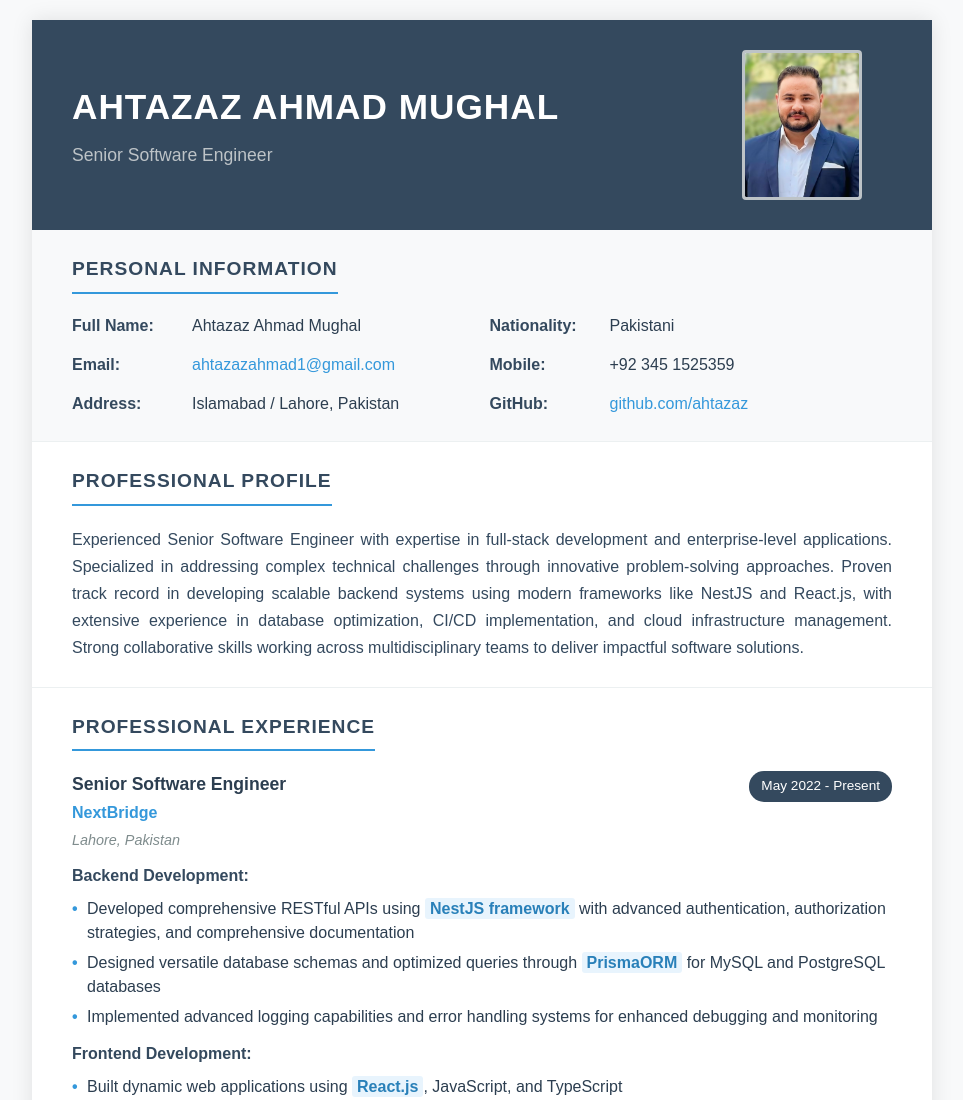
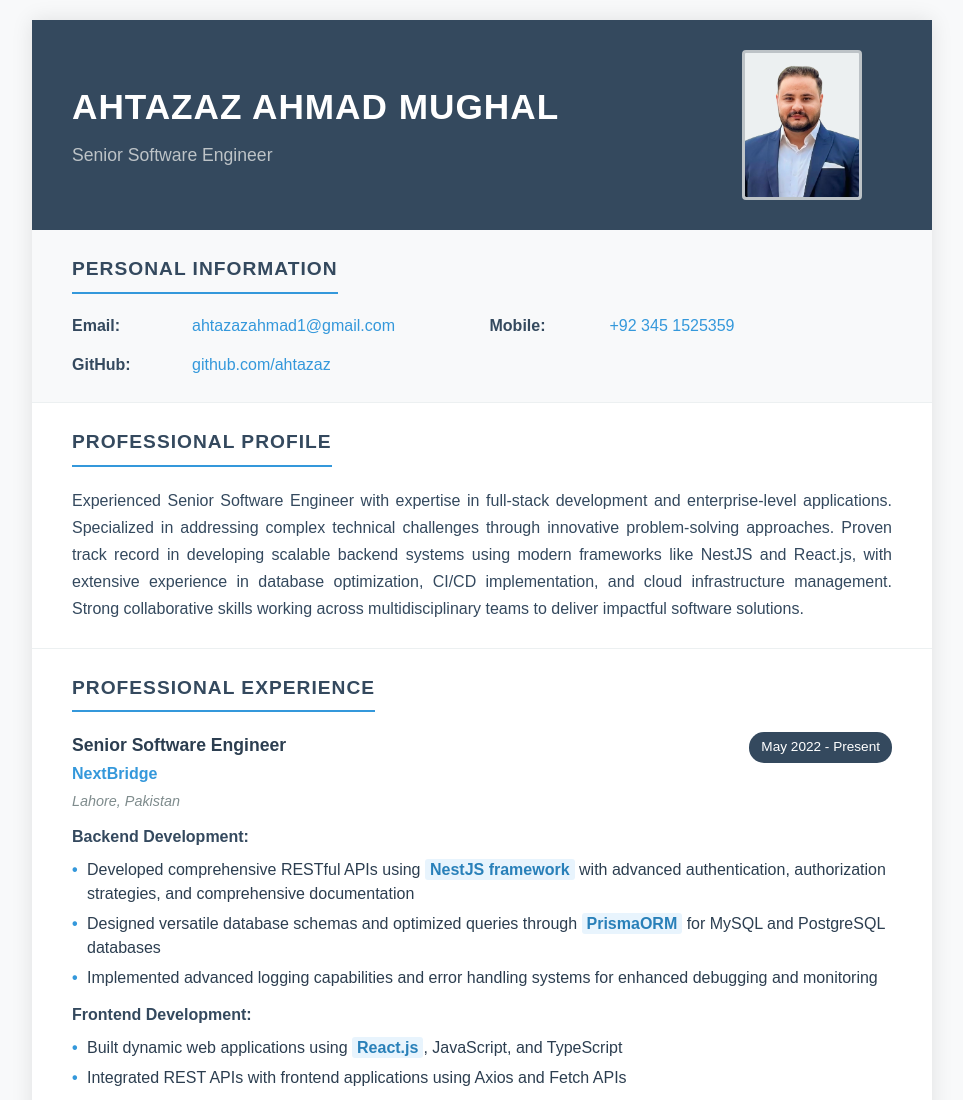
Before and after one commit to ahtazaz/resumes, a plain HTML site: page index.html in a window 1280 px wide. Shown: the top 1100 px of the page, without its empty margins (158-1121 px from the left). Drawn offline with Linux system fonts and the light colour scheme.

Commit message:
added images and refactoring

```diff
--- a/index.html
+++ b/index.html
@@ -371,7 +371,7 @@
             </div>
             <div class="photo-container">
                 <div class="photo-placeholder">
-                  <img src="mypic.JPG" alt="Ahtazaz Ahmad Mughal">
+                  <img src="mypic.png" alt="Ahtazaz Ahmad Mughal">
                 </div>
             </div>
         </header>
@@ -380,26 +380,18 @@
             <section class="section personal-info">
                 <h2 class="section-title">Personal Information</h2>
                 <div class="info-grid">
-                    <div class="info-item">
-                        <span class="info-label">Full Name:</span>
-                        <span class="info-value">Ahtazaz Ahmad Mughal</span>
-                    </div>
-                    <div class="info-item">
-                        <span class="info-label">Nationality:</span>
-                        <span class="info-value">Pakistani</span>
-                    </div>
+
                     <div class="info-item">
                         <span class="info-label">Email:</span>
                         <span class="info-value"><a href="mailto:ahtazazahmad1@gmail.com">ahtazazahmad1@gmail.com</a></span>
                     </div>
                     <div class="info-item">
                         <span class="info-label">Mobile:</span>
-                        <span class="info-value">+92 345 1525359</span>
+                        <span class="info-value">
+                            <a href="tel:+923451525359">+92 345 1525359</a>
+                          </span>
                     </div>
-                    <div class="info-item">
-                        <span class="info-label">Address:</span>
-                        <span class="info-value">Islamabad / Lahore, Pakistan</span>
-                    </div>
+
                     <div class="info-item">
                         <span class="info-label">GitHub:</span>
                         <span class="info-value"><a href="https://github.com/ahtazaz" target="_blank">github.com/ahtazaz</a></span>
```
Also changed, not shown: mypic.JPG (deleted), mypic.png (added).
